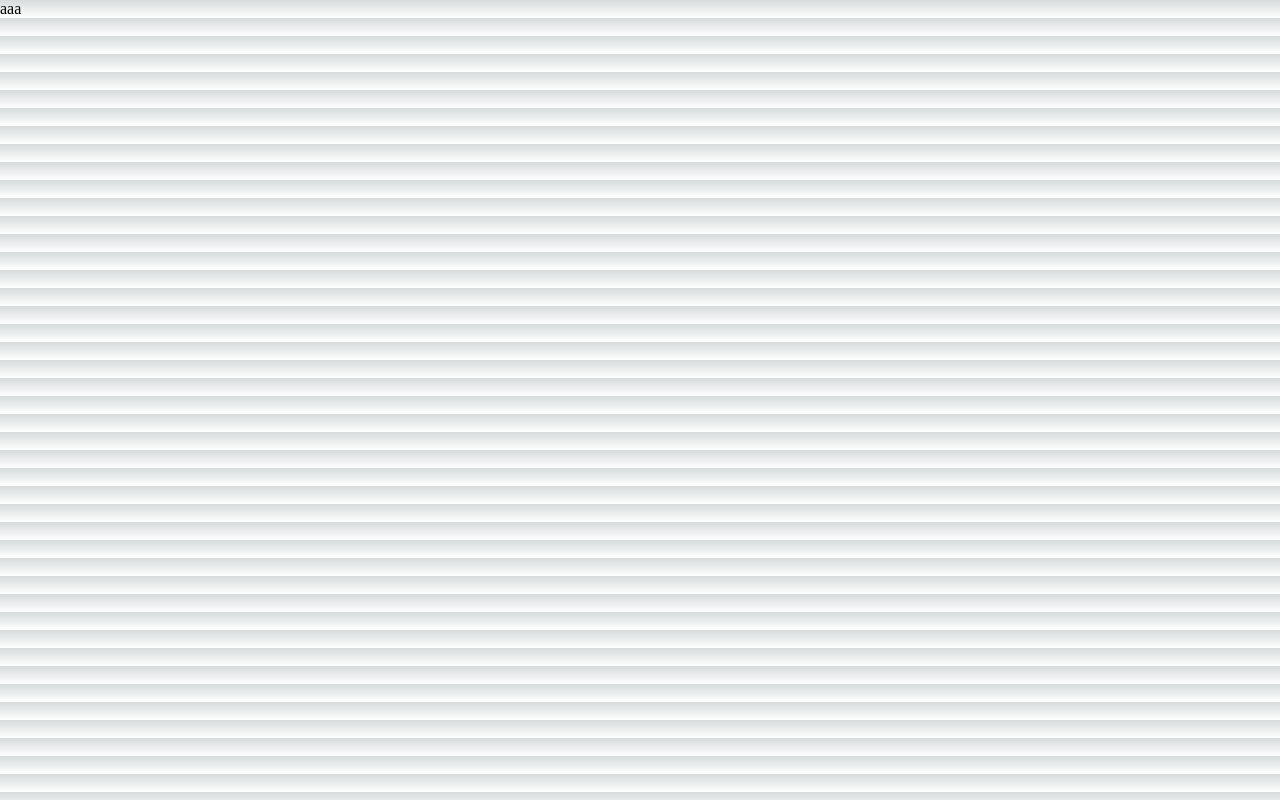
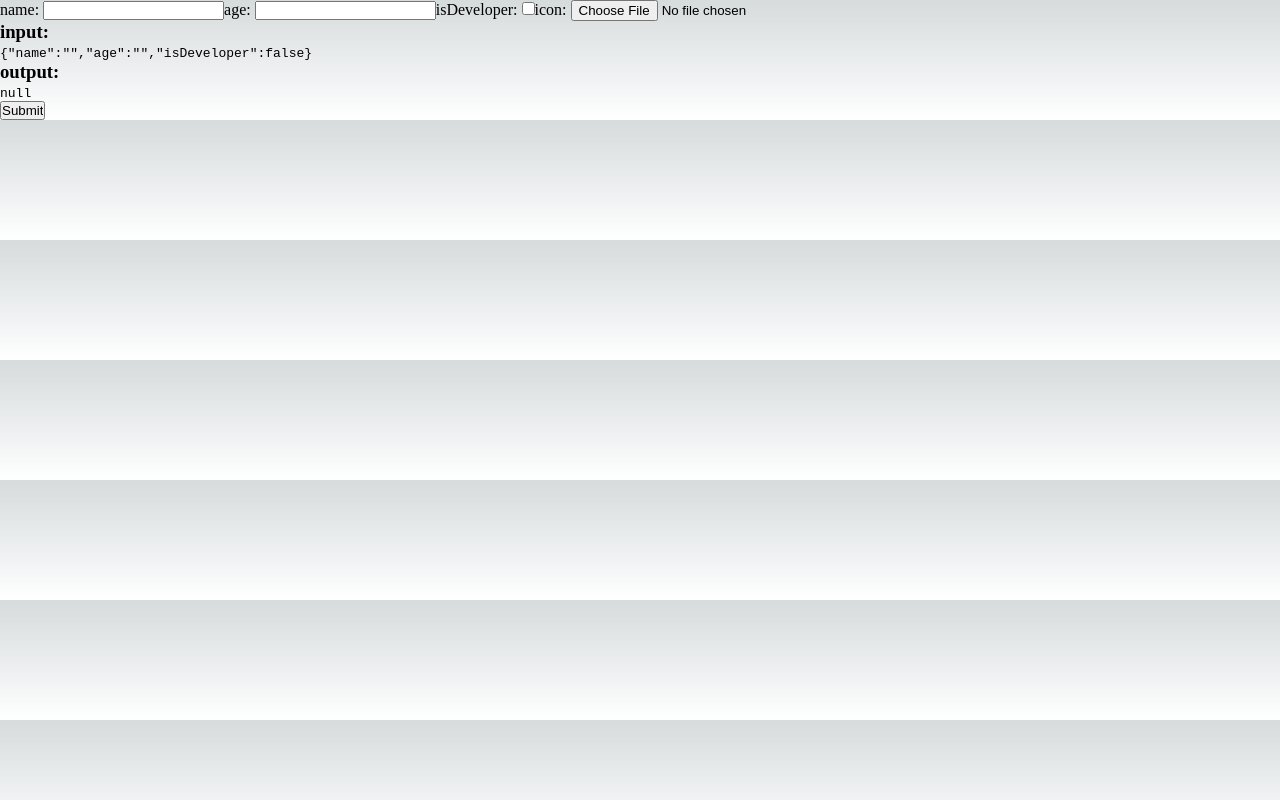
Before and after one commit to hrddd/state-manegement-2022, a Next.js app: page /login in a window 1280 px wide. Built offline with nearby package versions, Linux system fonts and the light colour scheme.

Commit message:
add login form base with zod and react-hook-form

```diff
--- a/components/container/pages/Login/index.tsx
+++ b/components/container/pages/Login/index.tsx
@@ -1,7 +1,11 @@
 import { FC } from 'react'
+import LoginForm from '../../../presentation/templates/LoginForm'
 
 const Login: FC = () => {
-  return <div>aaa</div>
+  const onSubmit = (data) => {
+    console.log(data)
+  }
+  return <LoginForm onSubmit={onSubmit} />
 }
 
 export default Login
--- /dev/null
+++ b/components/presentation/templates/LoginForm/index.tsx
@@ -0,0 +1,126 @@
+import { zodResolver } from '@hookform/resolvers/zod'
+import { FC, useEffect, useState } from 'react'
+import { useForm, useWatch } from 'react-hook-form'
+import { z } from 'zod'
+import { UserLoginParam } from '../../../../types/resources/User'
+
+type UserLoginInput = {
+  name?: string | undefined
+  age?: string | undefined
+  icon?: FileList | undefined
+  isDeveloper?: boolean | undefined
+}
+
+const defaultValues: UserLoginInput = {
+  icon: undefined,
+  name: '',
+  age: '',
+  isDeveloper: false,
+}
+
+const MAX_FILE_SIZE = 500000
+const ACCEPTED_IMAGE_TYPES = ['image/jpeg', 'image/jpg', 'image/png', 'image/webp', 'image/svg+xml']
+
+const schema: z.ZodType<UserLoginParam, {}, UserLoginInput> = z
+  .object({
+    name: z.string().min(1, { message: 'Name is required' }),
+    age: z
+      .string()
+      .min(1, { message: 'Age is required' })
+      .refine((v) => {
+        return !isNaN(parseInt(v, 10))
+      }, 'Age must be number')
+      .transform((v) => {
+        return parseInt(v, 10)
+      }),
+    isDeveloper: z.boolean(),
+    icon: z
+      .custom<UserLoginInput['icon']>()
+      .refine(
+        (files) => !files?.[0] || (files?.[0]?.size && files?.[0]?.size <= MAX_FILE_SIZE),
+        `Max file size is 5MB.`,
+      )
+      .refine(
+        (files) =>
+          !files?.[0] || (files?.[0]?.type && ACCEPTED_IMAGE_TYPES.includes(files?.[0]?.type)),
+        '.jpg, .jpeg, .png and .webp .svg files are accepted.',
+      )
+      .transform((files) => {
+        console.log(files)
+        return files?.[0]
+      }),
+  })
+  .transform(({ isDeveloper, ...rest }) => ({
+    ...rest,
+    type: isDeveloper ? 'developer' : 'user',
+  }))
+
+type UserLoginOutput = z.infer<typeof schema>
+
+type Props = {
+  onSubmit: (data: UserLoginOutput) => void
+}
+
+const LoginForm: FC<Props> = ({ onSubmit }) => {
+  const {
+    register,
+    handleSubmit,
+    formState: { errors },
+    control,
+  } = useForm<UserLoginInput>({
+    resolver: zodResolver(schema),
+    mode: 'onChange',
+    defaultValues,
+  })
+
+  const mySubmit = (resolvedInput: unknown) => {
+    // see:
+    const output = resolvedInput as UserLoginOutput
+    onSubmit(output)
+  }
+
+  const myInput = useWatch({ control })
+
+  const [myOutput, setMyOutput] = useState<UserLoginOutput | null>(null)
+  useEffect(() => {
+    if (!schema.safeParse(myInput).success) return
+    setMyOutput(schema.parse(myInput))
+  }, [myInput])
+
+  return (
+    /* "handleSubmit" will validate your inputs before invoking "onSubmit" */
+    <form onSubmit={handleSubmit(mySubmit)}>
+      {/* register your input into the hook by invoking the "register" function */}
+      <label>
+        name: <input {...register('name')} />
+      </label>
+      <label>
+        age: <input {...register('age')} />
+      </label>
+      <label>
+        isDeveloper: <input type='checkbox' {...register('isDeveloper')} />
+      </label>
+      <label>
+        icon: <input type='file' accept='image/*' {...register('icon')} />
+      </label>
+
+      {/* errors will return when field validation fails  */}
+      <div>
+        {errors.name && <span>{errors.name.message}</span>}
+        {errors.age && <span>{errors.age.message}</span>}
+        {errors.icon && <span>{errors.icon.message}</span>}
+      </div>
+      <div>
+        <h3>input: </h3>
+        <code>{JSON.stringify(myInput)}</code>
+      </div>
+      <div>
+        <h3>output: </h3>
+        <code>{JSON.stringify(myOutput)}</code>
+      </div>
+      <input type='submit' />
+    </form>
+  )
+}
+
+export default LoginForm
--- a/package.json
+++ b/package.json
@@ -11,6 +11,7 @@
     "build-storybook": "build-storybook"
   },
   "dependencies": {
+    "@hookform/resolvers": "^2.9.10",
     "@next/font": "13.1.1",
     "@types/node": "18.11.18",
     "@types/react": "18.0.26",
@@ -20,7 +21,9 @@
     "next": "13.1.1",
     "react": "18.2.0",
     "react-dom": "18.2.0",
-    "typescript": "4.9.4"
+    "react-hook-form": "^7.41.5",
+    "typescript": "4.9.4",
+    "zod": "^3.20.2"
   },
   "devDependencies": {
     "@babel/core": "^7.20.12",
--- /dev/null
+++ b/types/resources/User.ts
@@ -0,0 +1,10 @@
+export type User = {
+  name: string
+  age: number
+  icon: string
+  type: 'user' | 'developer'
+}
+
+export type UserLoginParam = Omit<User, 'icon'> & {
+  icon?: File
+}
```
Also changed, not shown: 1 other file (tests, documents, lock files or other folders).
